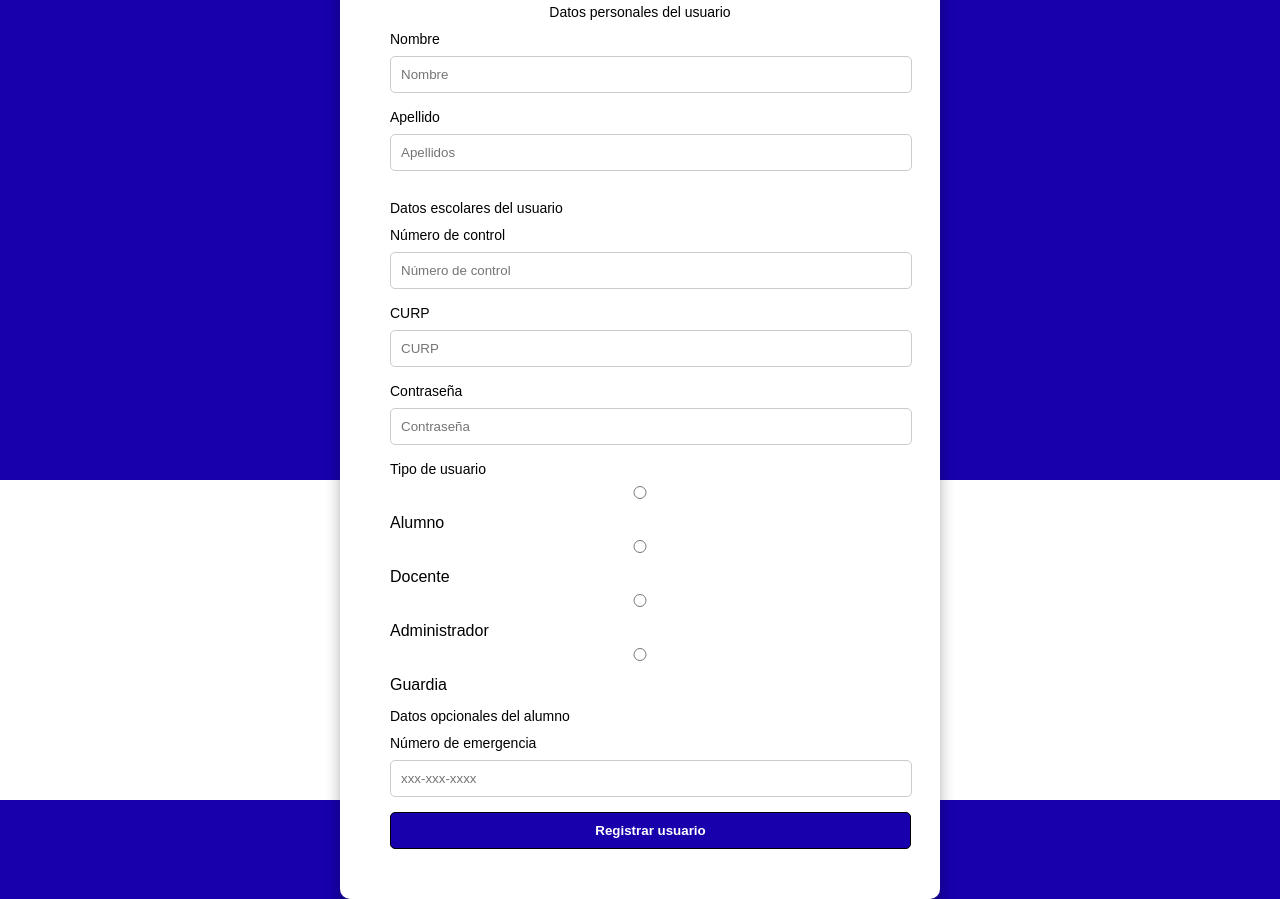
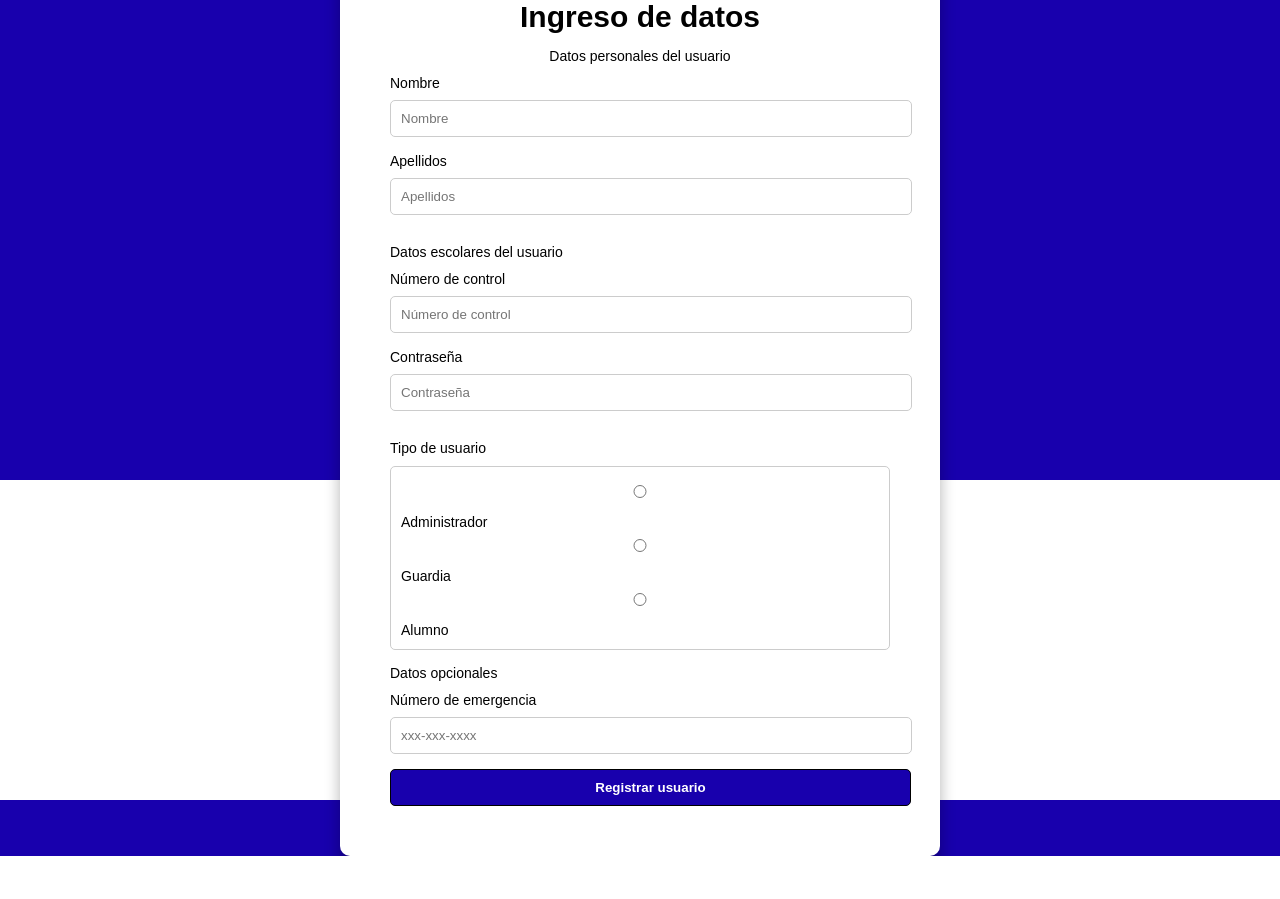
Before and after one commit to RaayOz/Sistema-Entradas-y-Salidas, a PHP site: page /registros.php in a window 1280 px wide. After the commit the page ends 856 px from the top, so only its background shows below. Run offline with PHP 8.4, Linux system fonts and the light colour scheme.

Commit message:
modified:   registrar_usuario.php 	modified:   registros.php

```diff
--- a/registrar_usuario.php
+++ b/registrar_usuario.php
@@ -4,15 +4,14 @@ include("conexion.php");
 $nombre = $_POST['nombre'];
 $apellidos = $_POST['apellidos'];
 $nocontrol = $_POST['nocontrol'];
-$curp = $_POST['curp'];
 $contrasena = $_POST['contrasena'];
 $rol = $_POST['rol'];
 $telefono = $_POST['numeroEmergencia'];
 
 $sql = "INSERT INTO Usuario
-(Nombres, Apellidos, NoControl, CURP, Contrasena, ID_Rol, Telefono)
+(Nombres, Apellidos, NoControl, Contrasena, ID_Rol, Telefono)
 VALUES
-('$nombre','$apellidos','$nocontrol','$curp','$contrasena','$rol','$telefono')";
+('$nombre','$apellidos','$nocontrol','$contrasena','$rol','$telefono')";
 
 if ($conn->query($sql) === TRUE) {
 
--- a/registros.php
+++ b/registros.php
@@ -4,6 +4,16 @@
 <meta charset="utf-8">
 <title>Registro de usuario</title>
 <link rel="stylesheet" href="styles.css">
+
+<style>
+.roles-box{
+    border:1px solid #ccc;
+    padding:10px;
+    border-radius:5px;
+    margin-bottom:15px;
+}
+</style>
+
 </head>
 
 <body>
@@ -22,7 +32,7 @@ Datos personales del usuario
 <label>Nombre</label>
 <input type="text" name="nombre" placeholder="Nombre" required>
 
-<label>Apellido</label>
+<label>Apellidos</label>
 <input type="text" name="apellidos" placeholder="Apellidos" required>
 
 
@@ -31,28 +41,45 @@ Datos escolares del usuario
 </p>
 
 <label>Número de control</label>
-<input type="text" name="nocontrol" placeholder="Número de control" required>
-
-<label>CURP</label>
-<input type="text" name="curp" placeholder="CURP" required>
+<input type="number" name="nocontrol" placeholder="Número de control" required>
 
 <label>Contraseña</label>
 <input type="password" name="contrasena" placeholder="Contraseña" required>
 
-<label>Tipo de usuario</label>
 
-<input type="radio" name="rol" value="2" required> Alumno
-<input type="radio" name="rol" value="3"> Docente
-<input type="radio" name="rol" value="1"> Administrador
-<input type="radio" name="rol" value="4"> Guardia
+<p class="subtitle">
+Tipo de usuario
+</p>
+
+<div class="roles-box">
+
+<label>
+<input type="radio" name="rol" value="1" required>
+Administrador
+</label>
+<br>
+
+<label>
+<input type="radio" name="rol" value="2">
+Guardia
+</label>
+<br>
+
+<label>
+<input type="radio" name="rol" value="3">
+Alumno
+</label>
+
+</div>
 
 
 <p class="subtitle">
-Datos opcionales del alumno
+Datos opcionales
 </p>
 
 <label>Número de emergencia</label>
-<input type="text" name="numeroEmergencia" placeholder="xxx-xxx-xxxx">
+<input type="number" name="numeroEmergencia" placeholder="xxx-xxx-xxxx">
+
 
 <button class="boton">Registrar usuario</button>
 
```
